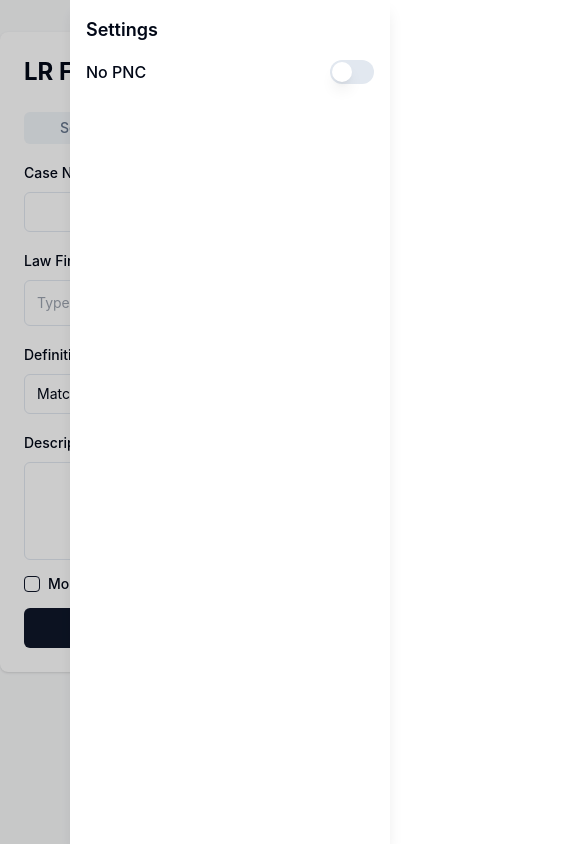
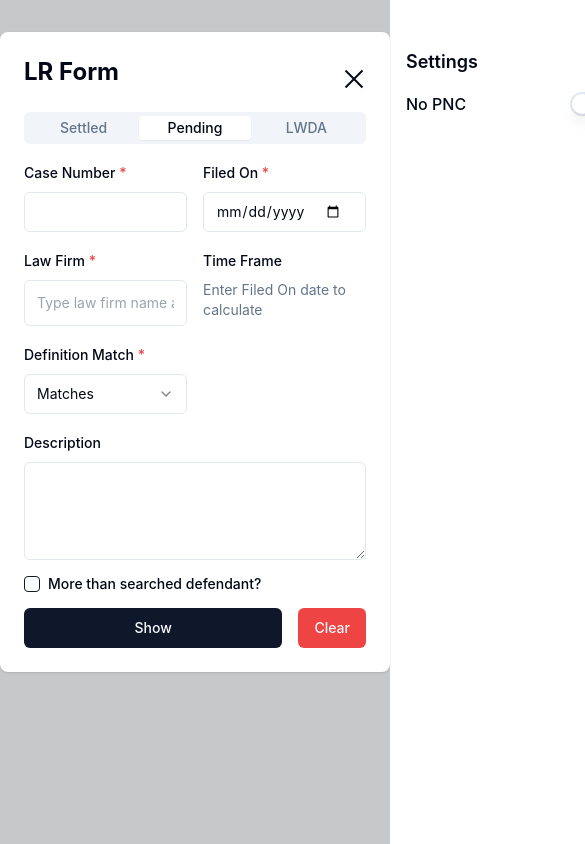
Before and after one commit to Gevork-Manukyan/LR-Form, a React (Vite) app: page / in a window 390 px wide. Both pictures are taken after a click on the button "Toggle menu". Shown: the top 844 px of the page, 585 px wide, since content can reach past the window. Built offline with nearby package versions, Linux system fonts and the light colour scheme; the HTML template or start-up script is replaced by a standard one.

Commit message:
gets sidebar z-index positioning figured out

```diff
--- a/src/App.tsx
+++ b/src/App.tsx
@@ -162,7 +162,8 @@ function App() {
 
   return (
     <div className="app min-h-screen bg-gray-50 py-8">
-      <div className="max-w-3xl mx-auto p-6 bg-white rounded-lg shadow relative">
+      <div className="max-w-3xl mx-auto relative">
+        <div className="p-6 bg-white rounded-lg shadow relative z-50">
           <div className="flex justify-between items-center mb-6">
             <h1 className="text-2xl font-bold">LR Form</h1>
             <HamburgerMenu
@@ -207,6 +208,7 @@ function App() {
               />
             )}
           </Form>
+        </div>
 
         {/* Sidebar */}
         <Sidebar isOpen={isSidebarOpen} onClose={() => setIsSidebarOpen(false)}>
--- a/src/components/ui/Sidebar.tsx
+++ b/src/components/ui/Sidebar.tsx
@@ -13,7 +13,7 @@ export function Sidebar({ isOpen, onClose, children }: SidebarProps) {
       {/* Backdrop */}
       {isOpen && (
         <div
-          className="fixed inset-0 bg-black/20 z-40 lg:hidden"
+          className="fixed inset-0 bg-black/20 lg:hidden"
           onClick={onClose}
         />
       )}
@@ -21,8 +21,9 @@ export function Sidebar({ isOpen, onClose, children }: SidebarProps) {
       {/* Sidebar */}
       <aside
         className={cn(
-          "fixed right-0 top-0 h-full w-80 bg-white shadow-lg transform transition-transform duration-300 ease-in-out z-50",
-          isOpen ? "translate-x-0" : "translate-x-full"
+          "absolute right-0 top-0 h-full w-60 bg-white transform transition-transform duration-300 ease-in-out z-0",
+          isOpen ? "translate-x-[240px]" : "translate-x-0",
+          "max-w-3xl mx-auto"
         )}
       >
         <div className="p-4 h-full overflow-y-auto">
```
Lines whose indentation alone changed are shown as unchanged.
